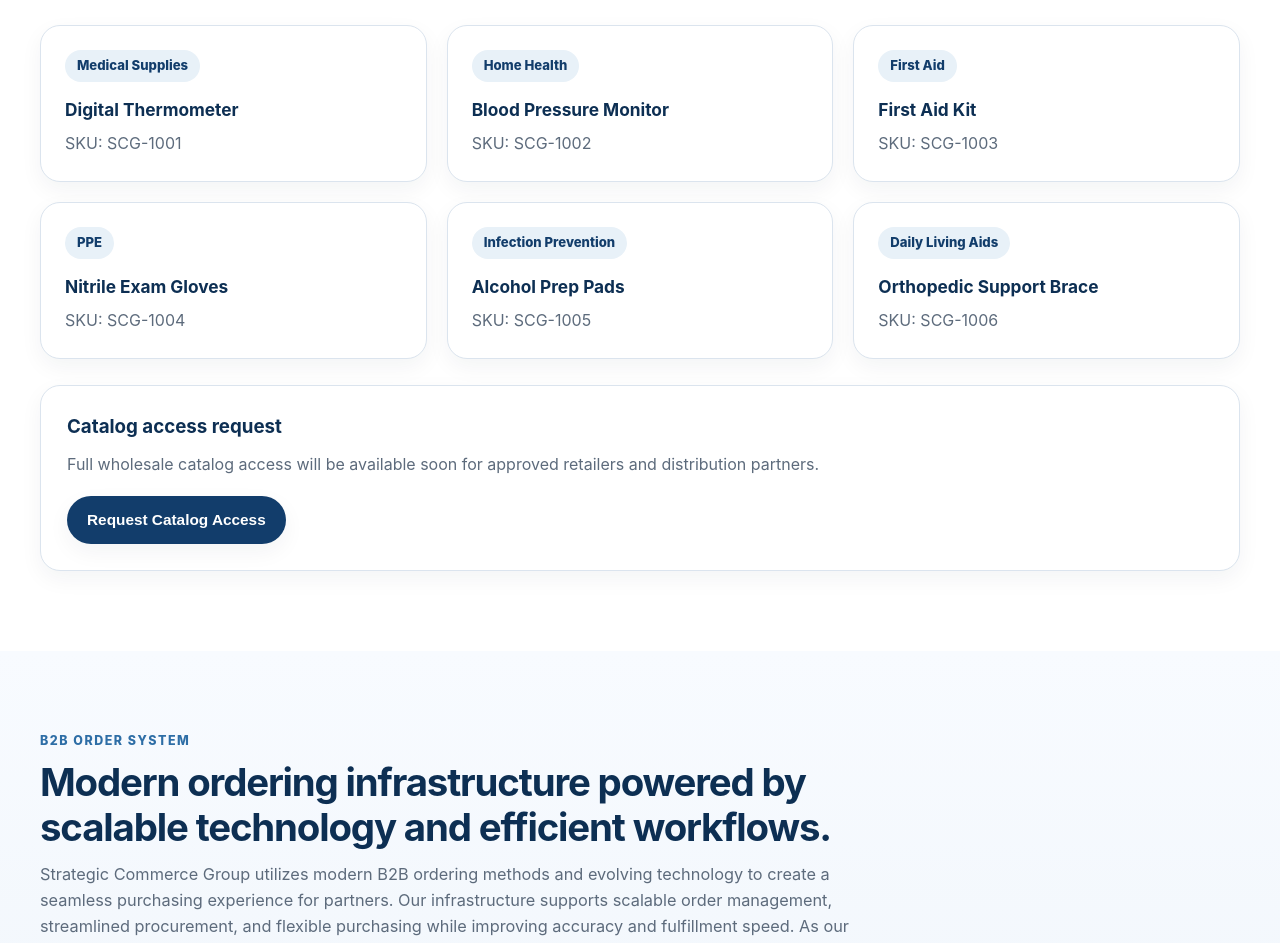
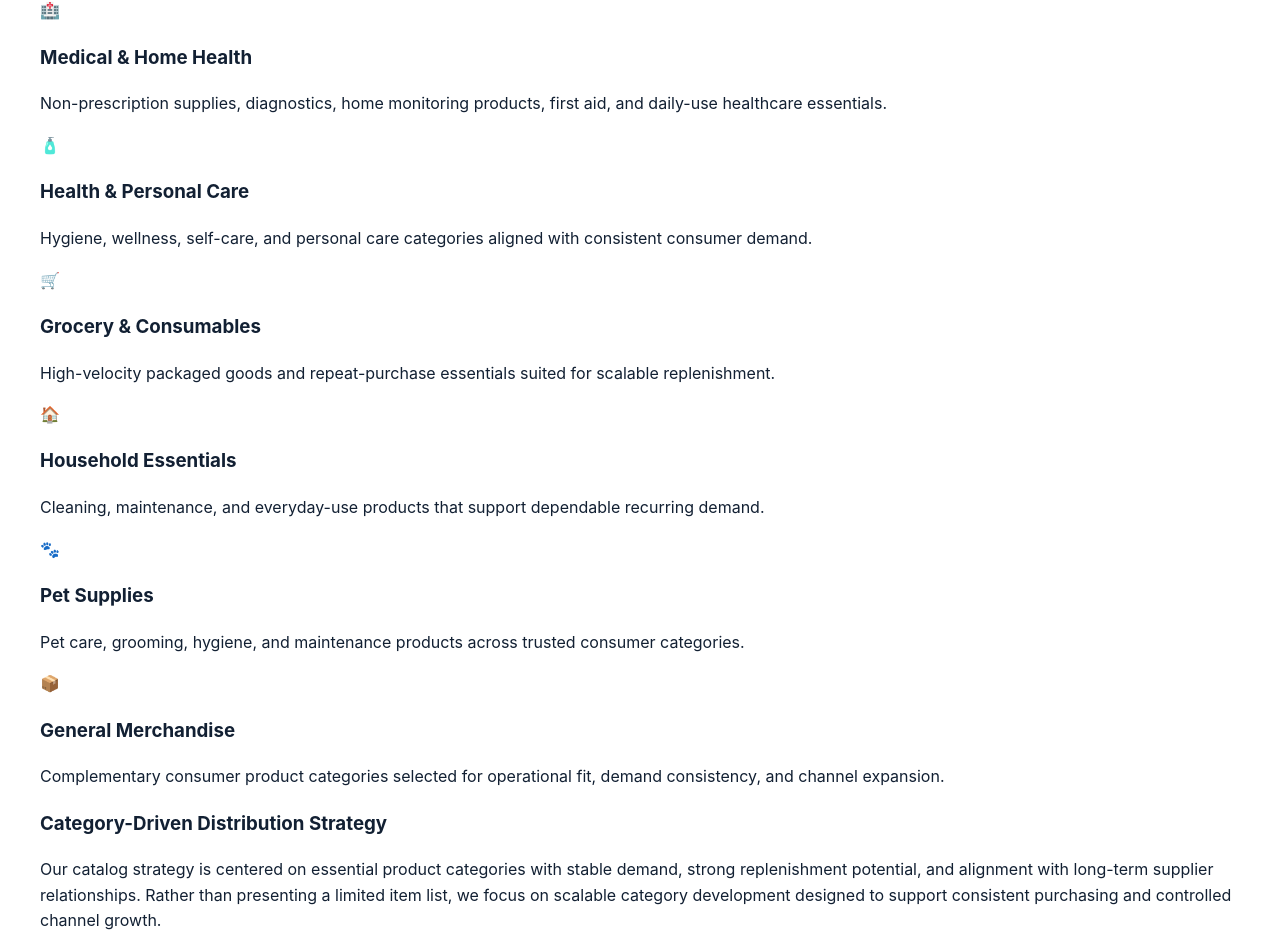
Before and after one commit to larryfelix66/strategic-commerce-group-site, a React (Vite) app: page / in a window 1280 px wide. Shown: the part 5100-6043 px from the top of the page. Built offline with nearby package versions, Linux system fonts and the light colour scheme.

Commit message:
Update App.jsx

```diff
--- a/src/App.jsx
+++ b/src/App.jsx
@@ -371,30 +371,76 @@ function HomePage() {
         <section className="section section-white" id="catalog">
   <div className="container">
     <SectionHeading
-              eyebrow="Product catalog"
-              title="A growing product catalog focused on medical supplies, personal care, and health essentials."
-              text="Our catalog is being developed to support consistent access to trusted healthcare, wellness, and personal care categories. Strategic Commerce Group is focused on building a reliable assortment of non-prescription products sourced through established wholesale relationships and presented through a professional direct webstore experience."
+      eyebrow="Product Categories"
+      title="Product categories positioned for scalable distribution"
+      text="Strategic Commerce Group focuses on high-demand consumer categories supported by compliant sourcing, operational consistency, and long-term supplier alignment. Our assortment strategy is built around essential products with strong replenishment potential across e-commerce and wholesale channels."
     />
 
-            <div className="catalog-grid">
-              {catalogItems.map((item) => (
-                <div className="catalog-card" key={item.sku}>
-                  <span className="pill">{item.category}</span>
-                  <h3>{item.name}</h3>
-                  <p>SKU: {item.sku}</p>
-                </div>
-              ))}
+    <div className="catalog-category-grid">
+      <div className="catalog-category-card">
+        <div className="catalog-icon">🏥</div>
+        <h3>Medical & Home Health</h3>
+        <p>
+          Non-prescription supplies, diagnostics, home monitoring products,
+          first aid, and daily-use healthcare essentials.
+        </p>
       </div>
 
-            <div className="catalog-request" id="catalog-request">
-              <h3>Catalog access request</h3>
+      <div className="catalog-category-card">
+        <div className="catalog-icon">🧴</div>
+        <h3>Health & Personal Care</h3>
         <p>
-                Full wholesale catalog access will be available soon for approved
-                retailers and distribution partners.
+          Hygiene, wellness, self-care, and personal care categories aligned
+          with consistent consumer demand.
         </p>
-              <button className="button button-primary" type="button">
-  Request Catalog Access
-</button>
+      </div>
+
+      <div className="catalog-category-card">
+        <div className="catalog-icon">🛒</div>
+        <h3>Grocery & Consumables</h3>
+        <p>
+          High-velocity packaged goods and repeat-purchase essentials suited
+          for scalable replenishment.
+        </p>
+      </div>
+
+      <div className="catalog-category-card">
+        <div className="catalog-icon">🏠</div>
+        <h3>Household Essentials</h3>
+        <p>
+          Cleaning, maintenance, and everyday-use products that support
+          dependable recurring demand.
+        </p>
+      </div>
+
+      <div className="catalog-category-card">
+        <div className="catalog-icon">🐾</div>
+        <h3>Pet Supplies</h3>
+        <p>
+          Pet care, grooming, hygiene, and maintenance products across trusted
+          consumer categories.
+        </p>
+      </div>
+
+      <div className="catalog-category-card">
+        <div className="catalog-icon">📦</div>
+        <h3>General Merchandise</h3>
+        <p>
+          Complementary consumer product categories selected for operational
+          fit, demand consistency, and channel expansion.
+        </p>
+      </div>
+    </div>
+
+    <div className="catalog-positioning-box">
+      <h3>Category-Driven Distribution Strategy</h3>
+      <p>
+        Our catalog strategy is centered on essential product categories with
+        stable demand, strong replenishment potential, and alignment with
+        long-term supplier relationships. Rather than presenting a limited item
+        list, we focus on scalable category development designed to support
+        consistent purchasing and controlled channel growth.
+      </p>
     </div>
   </div>
 </section>
```
Lines whose indentation alone changed are shown as unchanged.
